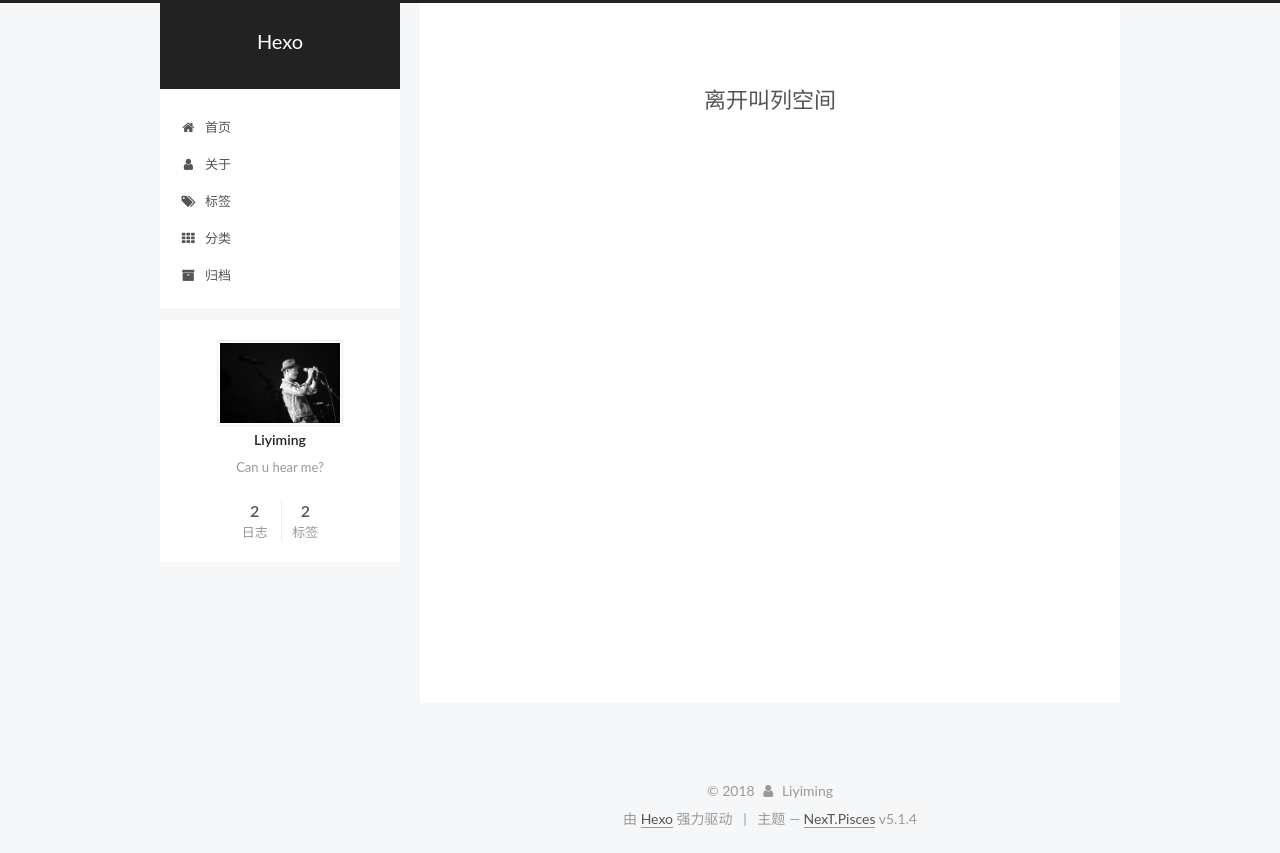
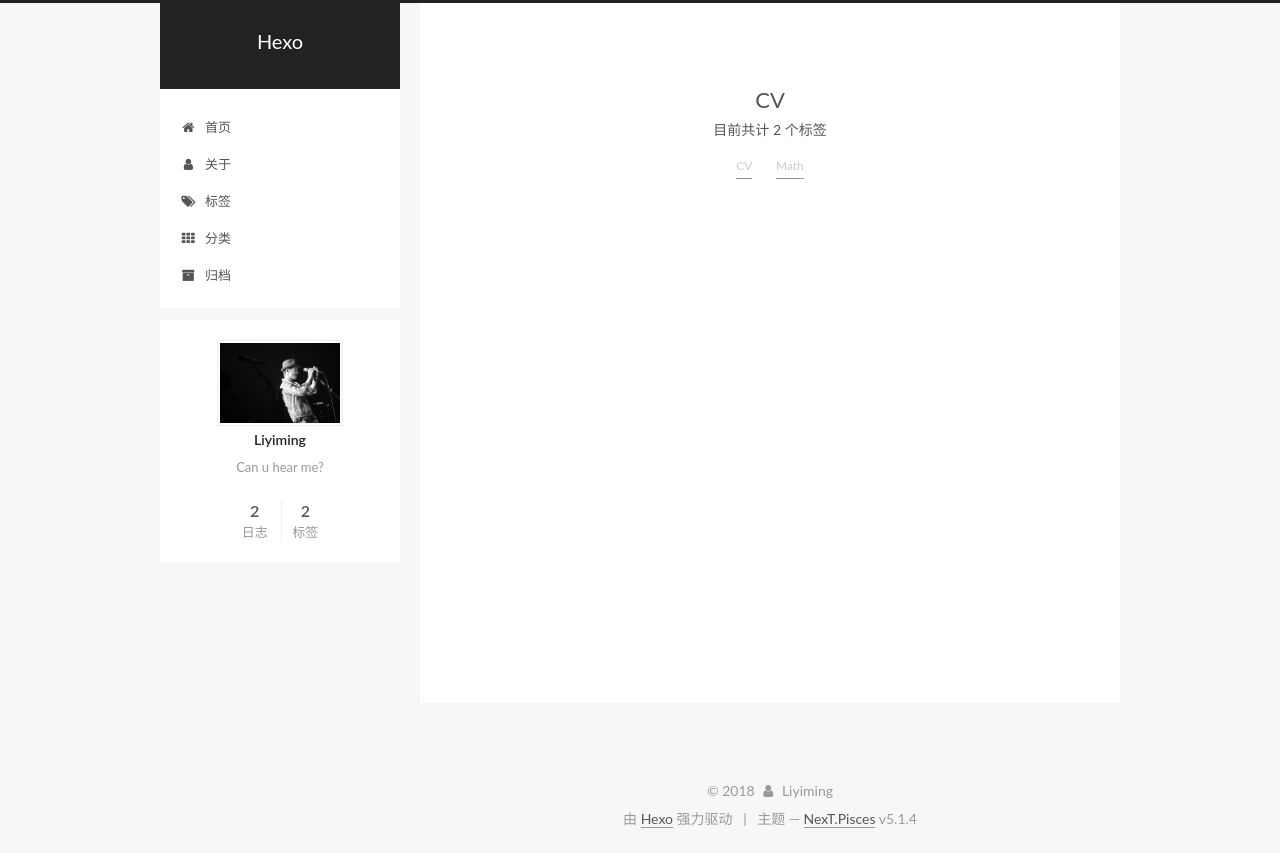
Before and after one commit to B0Njour/Lyiming.github.io, a plain HTML site: page tags/index.html in a window 1280 px wide. Drawn offline with Linux system fonts and the light colour scheme.

Commit message:
Site updated: 2018-04-16 13:16:04

```diff
--- a/tags/index.html
+++ b/tags/index.html
@@ -81,14 +81,14 @@
 
 <meta name="description" content="Can u hear me?">
 <meta property="og:type" content="website">
-<meta property="og:title" content="离开叫列空间">
+<meta property="og:title" content="CV">
 <meta property="og:url" content="http://yoursite.com/tags/index.html">
 <meta property="og:site_name" content="Hexo">
 <meta property="og:description" content="Can u hear me?">
 <meta property="og:locale" content="zh-Hans">
-<meta property="og:updated_time" content="2018-04-16T05:07:11.778Z">
+<meta property="og:updated_time" content="2018-04-16T05:15:51.270Z">
 <meta name="twitter:card" content="summary">
-<meta name="twitter:title" content="离开叫列空间">
+<meta name="twitter:title" content="CV">
 <meta name="twitter:description" content="Can u hear me?">
 
 
@@ -125,7 +125,7 @@
 
 
 
-  <title>离开叫列空间 | Hexo</title>
+  <title>CV | Hexo</title>
 
 
 
@@ -255,7 +255,7 @@
     <div class="post-block page">
       <header class="post-header">
 
-	<h1 class="post-title" itemprop="name headline">离开叫列空间</h1>
+	<h1 class="post-title" itemprop="name headline">CV</h1>
 
 
 
@@ -267,7 +267,14 @@
       <div class="post-body">
 
 
-
+          <div class="tag-cloud">
+            <div class="tag-cloud-title">
+                目前共计 2 个标签
+            </div>
+            <div class="tag-cloud-tags">
+              <a href="/tags/CV/" style="font-size: 12px; color: #ccc">CV</a> <a href="/tags/Math/" style="font-size: 12px; color: #ccc">Math</a>
+            </div>
+          </div>
 
       </div>
 
@@ -341,10 +348,10 @@
 
 
               <div class="site-state-item site-state-tags">
-
+                <a href="/tags/index.html">
                   <span class="site-state-item-count">2</span>
                   <span class="site-state-item-name">标签</span>
-
+                </a>
               </div>
 
 
```
Also changed, not shown: 2018/04/14/Harris Corner/index.html (+2 -2 lines), 2018/04/15/线性代数的本质/index.html (+2 -2 lines), archives/2018/04/index.html (+2 -2 lines), archives/2018/index.html (+2 -2 lines), archives/index.html (+2 -2 lines), index.html (+2 -2 lines), tags/CV/index.html (+2 -2 lines), tags/Math/index.html (+2 -2 lines).
